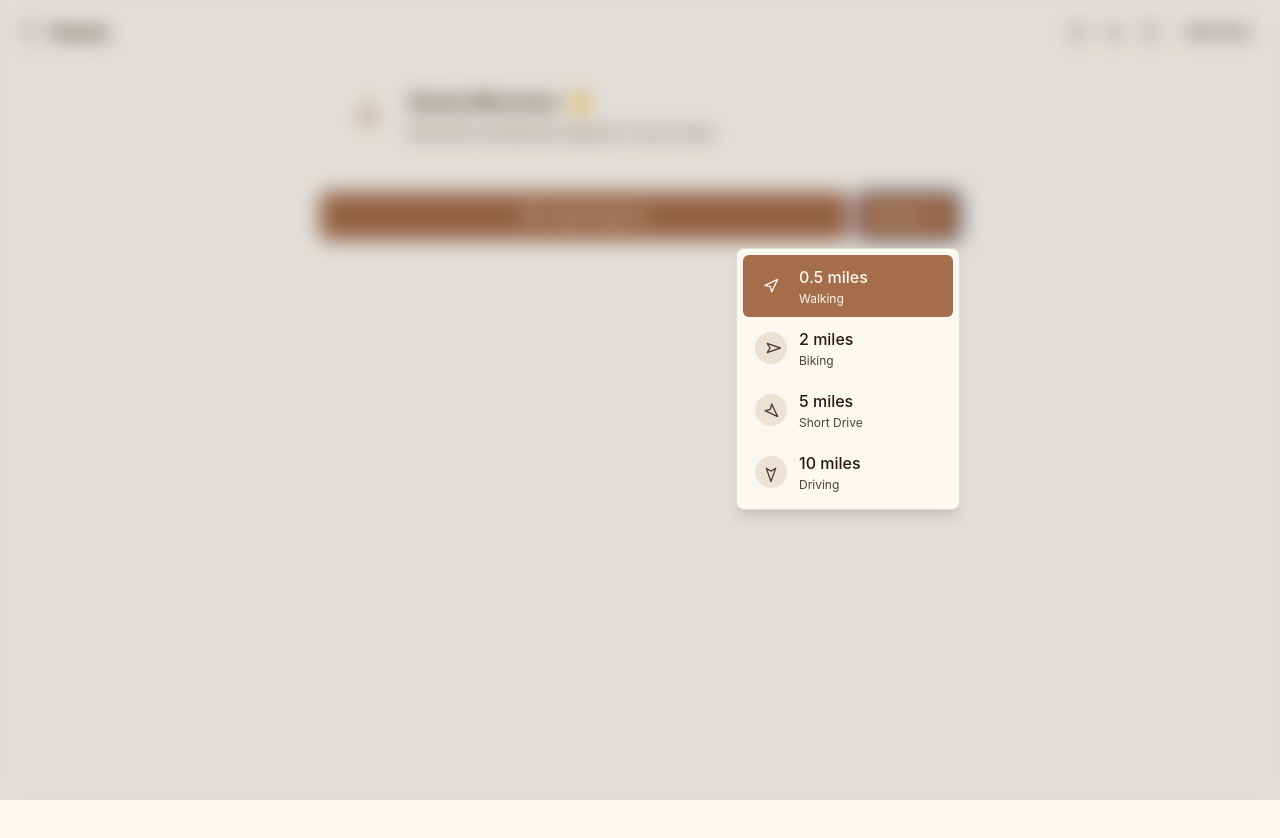
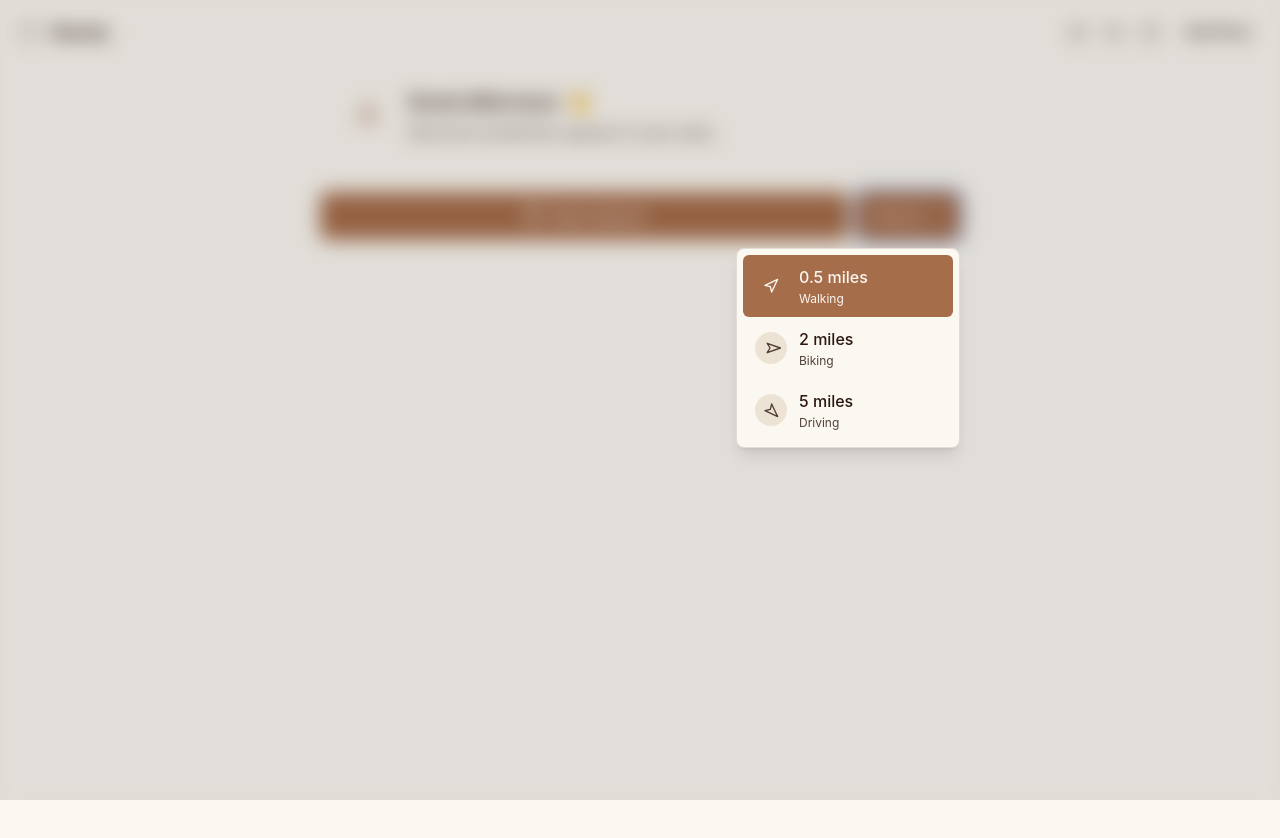
Before and after one commit to darrenbuckner/Workfrom-Places-Search-V2, a React (Create React App) app: page / in a window 1280 px wide. Both pictures are taken after a click on the button "0.5 mi". Shown: the top 838 px of the page. Built offline with nearby package versions, Linux system fonts and the light colour scheme; no server answers.

Commit message:
search radius and UX update

```diff
--- a/src/RadiusSelect.js
+++ b/src/RadiusSelect.js
@@ -17,8 +17,7 @@ const RadiusSelect = ({
   const radiusPresets = [
     { value: 0.5, label: '0.5 miles', description: 'Walking', icon: Navigation },
     { value: 2, label: '2 miles', description: 'Biking', icon: Navigation },
-    { value: 5, label: '5 miles', description: 'Short Drive', icon: Navigation },
-    { value: 10, label: '10 miles', description: 'Driving', icon: Navigation }
+    { value: 5, label: '5 miles', description: 'Driving', icon: Navigation }
   ];
 
   useEffect(() => {
@@ -76,6 +75,12 @@ const RadiusSelect = ({
       default:
         break;
     }
+  };
+
+  const handleRadiusChange = (value) => {
+    const validRadius = Math.min(value, 5);
+    onRadiusChange(validRadius);
+    setShowMenu(false);
   };
 
   const baseButtonStyles = variant === 'primary'
@@ -138,10 +143,7 @@ const RadiusSelect = ({
                 ref={el => itemRefs.current[index] = el}
                 role="option"
                 aria-selected={value === radius}
-                onClick={() => {
-                  onRadiusChange(value);
-                  setShowMenu(false);
-                }}
+                onClick={() => handleRadiusChange(value)}
                 onKeyDown={handleKeyDown}
                 onMouseEnter={() => setFocusedIndex(index)}
                 className={`
```
